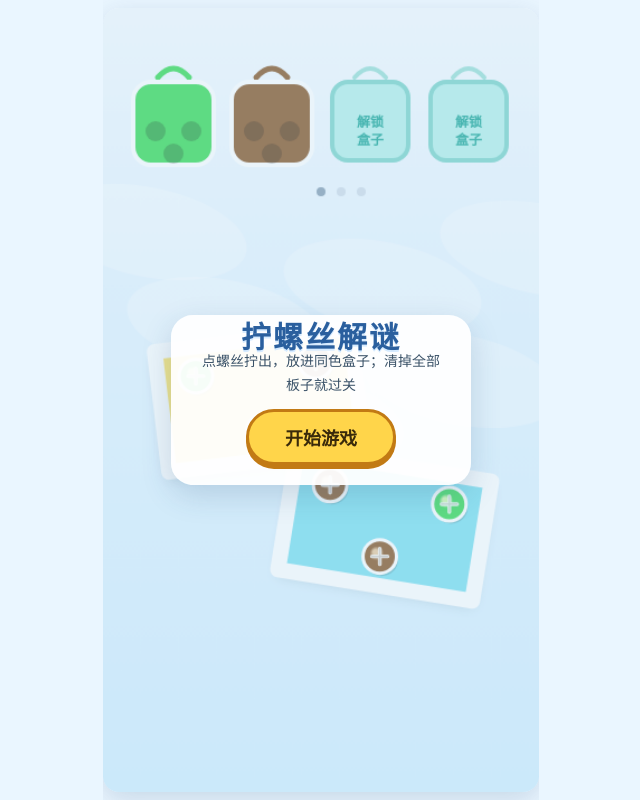
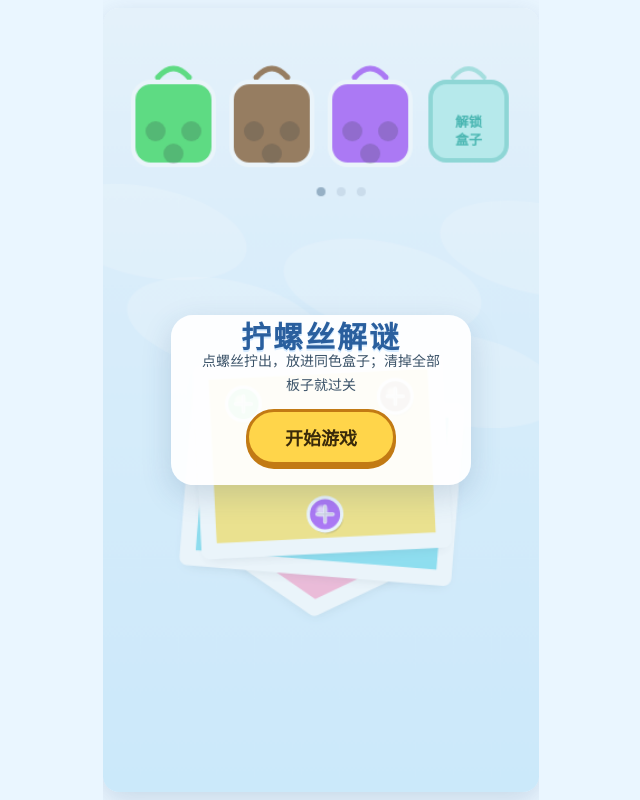
Before and after one commit to bberleexh/breakout-game, a plain HTML site: page screw-puzzle/index.html in a window 1280 px wide. Shown: the whole page, without its empty margins (319-959 px from the left). Drawn offline with Linux system fonts and the light colour scheme.

Commit message:
Make board screws unique colors
Co-authored-by: bberleexh <bberleexh@users.noreply.github.com>

```diff
--- a/screw-puzzle/index.html
+++ b/screw-puzzle/index.html
@@ -202,12 +202,13 @@ button.ghost{
 
   /* boards: {s, x,y,r,col,z, sc:[[lx,ly,color],...] }  queue: color names */
   const LEVELS = [
-    { // 1 简单但一块板上至少两色
-      slots:2, items:{add:1,clear:1,melt:0,unlock:0},
-      queue:['green','brown'],
+    { // 1 简单，顶板 3 螺丝 3 色且都能点
+      slots:3, items:{add:1,clear:1,melt:0,unlock:0},
+      queue:['green','brown','purple'],
       boards:[
-        {s:['rect',176,108], x:140,y:350,r:-0.12, col:'#FFE56A', z:1, sc:[[-54,-28,'green'],[54,-28,'brown'],[0,28,'green']]},
-        {s:['rect',176,108], x:252,y:462,r:0.16, col:'#7FE0F0', z:0, sc:[[-54,-28,'brown'],[54,-28,'green'],[0,28,'brown']]}
+        {s:['rect',210,160], x:196,y:400,r:-0.05, col:'#FFE56A', z:2, sc:[[-68,-50,'green'],[68,-50,'brown'],[0,52,'purple']]},
+        {s:['rect',230,150], x:196,y:425,r:0.08, col:'#7FE0F0', z:1, sc:[[-70,-40,'brown'],[70,-40,'purple'],[0,28,'green']]},
+        {s:['hex',86], x:196,y:450,r:0.08, col:'#FFB0D0', z:0, sc:[[-30,-18,'purple'],[30,-18,'green'],[0,30,'brown']]}
       ]
     },
     { // 2 三色混在每块板上，开始叠压
@@ -244,21 +245,21 @@ button.ghost{
       slots:2, items:{add:1,clear:1,melt:0,unlock:1},
       queue:['green','brown','yellow','purple','pink'],
       boards:[
-        {s:['t',200,136,62], x:196,y:300,r:0, col:'#FFE56A', z:4, sc:[[-70,-38,'green'],[70,-38,'brown'],[0,-38,'purple'],[0,42,'green']]},
+        {s:['t',200,136,62], x:196,y:300,r:0, col:'#FFE56A', z:4, sc:[[-70,-38,'green'],[70,-38,'brown'],[0,-38,'purple'],[0,42,'yellow']]},
         {s:['u',200,130,56], x:196,y:430,r:0, col:'#FFB0D0', z:3, sc:[[-70,-28,'brown'],[70,-28,'yellow'],[0,36,'pink']]},
         {s:['l',168,146,64,false], x:108,y:520,r:0.1, col:'#7FE0F0', z:2, sc:[[-56,-40,'yellow'],[54,-40,'purple'],[-50,46,'brown']]},
         {s:['l',168,146,64,true], x:284,y:520,r:-0.1, col:'#C0EC70', z:1, sc:[[56,-40,'purple'],[-54,-40,'pink'],[50,46,'green']]},
-        {s:['hex',68], x:196,y:548,r:0, col:'#D0B8F0', z:0, sc:[[-24,-14,'pink'],[24,-14,'yellow']]}
+        {s:['hex',68], x:196,y:548,r:0, col:'#D0B8F0', z:0, sc:[[-24,-14,'pink'],[24,-14,'green']]}
       ]
     },
     { // 6 首次玻璃，四色但仍要道具
       slots:2, items:{add:1,clear:1,melt:1,unlock:1},
       queue:['green','brown','yellow','purple'],
       boards:[
-        {s:['plus',86,56], x:196,y:305,r:0.2, col:'#7FE0F0', z:3, sc:[[0,-54,'green'],[-54,0,'brown'],[54,0,'yellow'],[0,54,'green']]},
+        {s:['plus',86,56], x:196,y:305,r:0.2, col:'#7FE0F0', z:3, sc:[[0,-54,'green'],[-54,0,'brown'],[54,0,'yellow'],[0,54,'purple']]},
         {s:['rect',176,90], x:124,y:430,r:-0.1, col:'#FFB0D0', z:2, sc:[[-54,0,'brown'],[0,0,'purple'],[54,0,'green']]},
         {s:['rect',168,90], x:268,y:430,r:0.1, col:'#FFE56A', z:1, sc:[[-50,0,'yellow'],[0,0,'brown'],[50,0,'purple']]},
-        {s:['hex',78], x:196,y:540,r:0, col:'#D0B8F0', z:0, sc:[[-30,-16,'yellow'],[30,-16,'purple']]}
+        {s:['hex',78], x:196,y:540,r:0, col:'#D0B8F0', z:0, sc:[[-30,-16,'yellow'],[30,-16,'green']]}
       ],
       glass:[{s:['rect',156,82], x:268,y:430,r:0.1}]
     },
```
